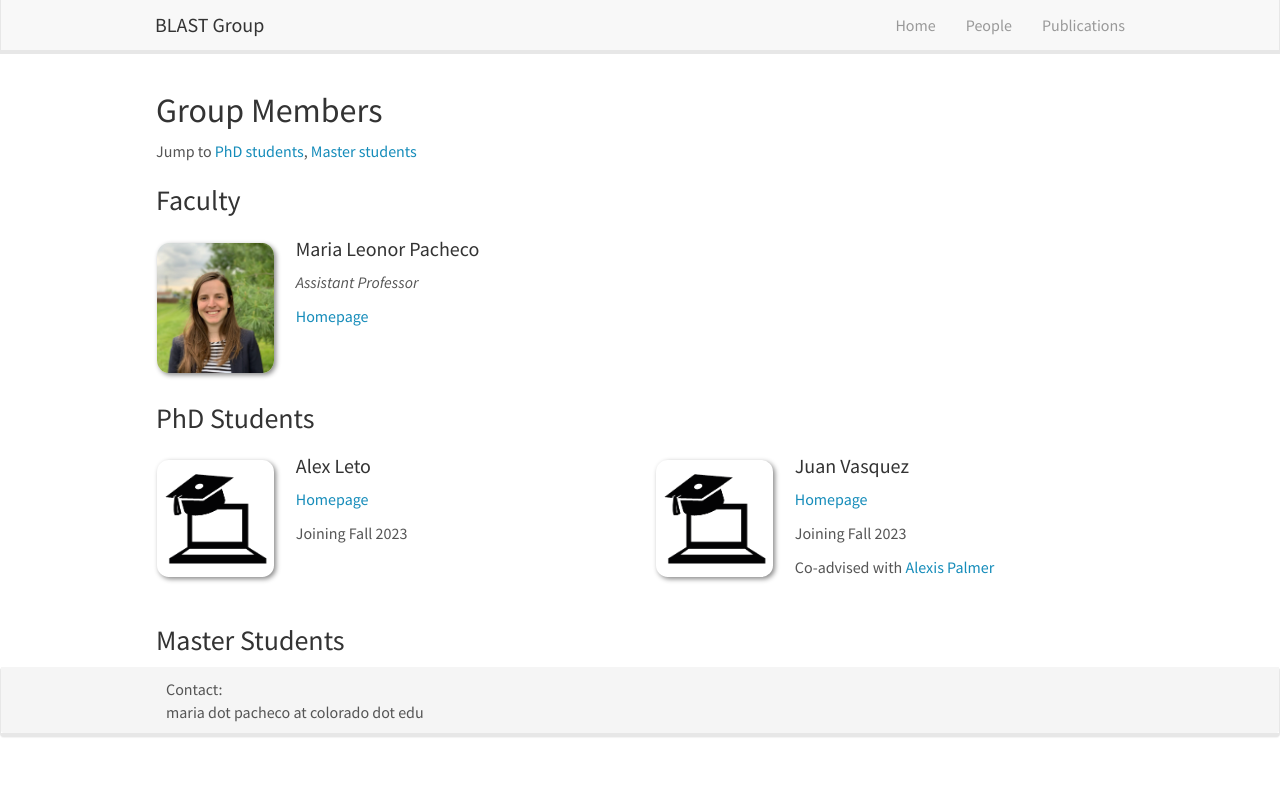
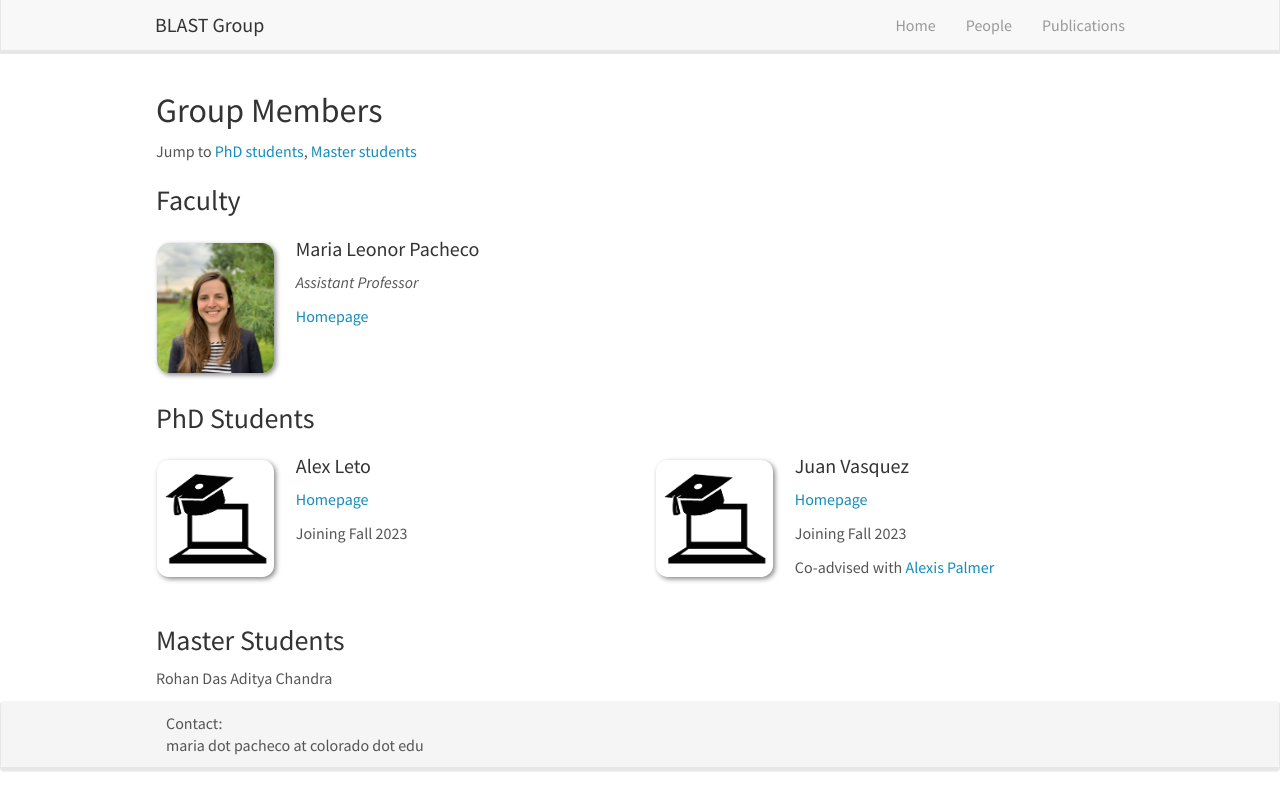
Before and after one commit to blast-cu/blast-cu.github.io, a Jekyll site: the page built from _pages/team.md, in a window 1280 px wide. Shown: the top 810 px of the page. Built offline with Jekyll 4.4.1, drawn with Linux system fonts in a browser that asks for light colours; nearby versions of some CDN libraries.

Commit message:
Update team.md

```diff
--- a/_pages/team.md
+++ b/_pages/team.md
@@ -85,4 +85,4 @@ Jump to [PhD students](#phd), [Master students](#masters)
 
 ### Master Students
 
-{% for member in site.data.masters %} {{ member.name }} {% endfor %}
+{% for member in site.data.master %} {{ member.name }} {% endfor %}
```
